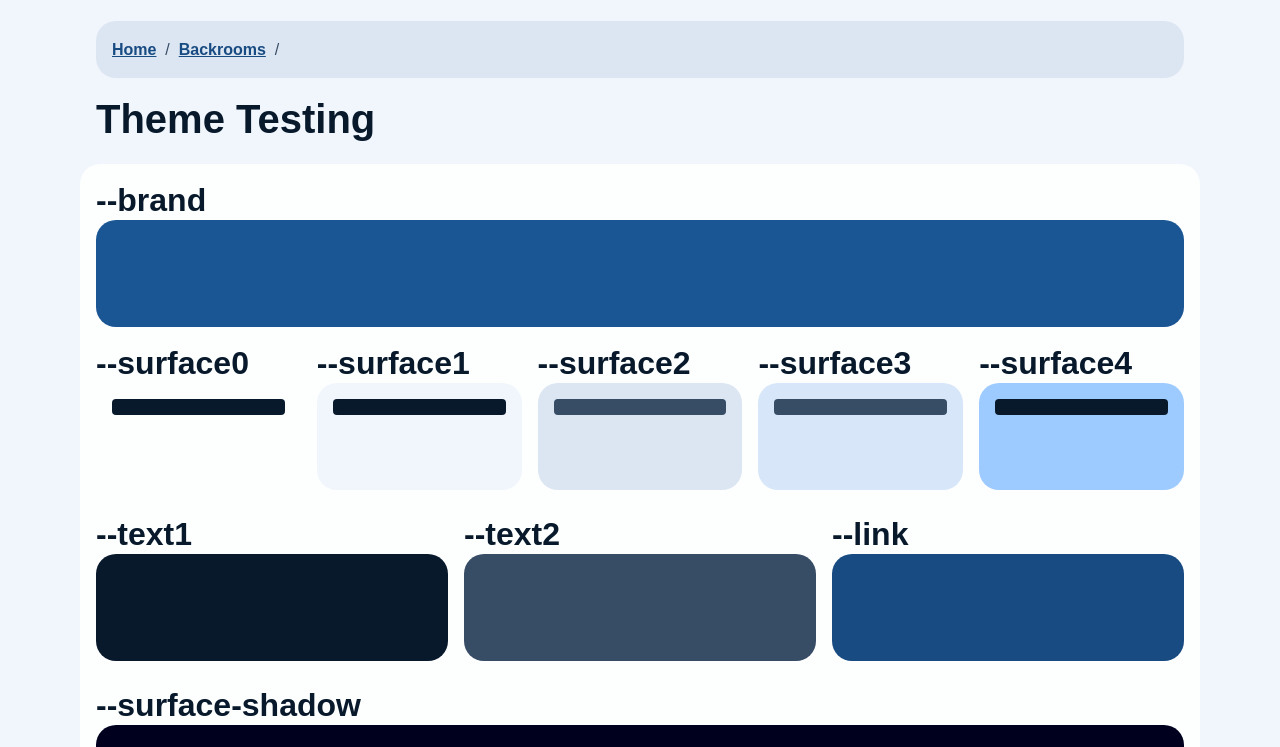
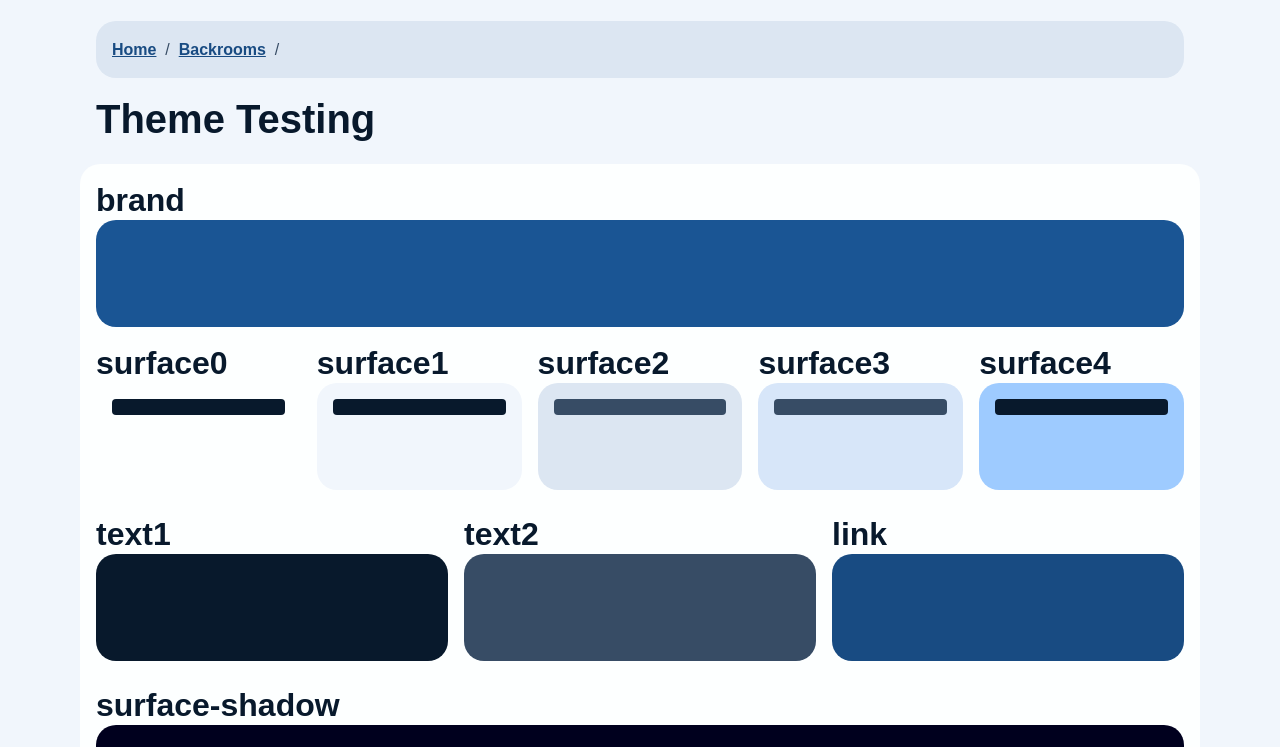
Before and after one commit to twit96/portfolio, an Astro site: page /backrooms/theme in a window 1280 px wide. Shown: the part 53-800 px from the top of the page. Built offline with nearby package versions, Linux system fonts and the light colour scheme; Astro itself is replaced by a stand-in of ours.

Commit message:
Update backrooms/theme page

```diff
--- a/src/pages/backrooms/theme.astro
+++ b/src/pages/backrooms/theme.astro
@@ -16,47 +16,47 @@ import BaseLayout from '@layouts/BaseLayout.astro';
 
 
       <div class="color-wrap">
-        <h2>--brand</h2>
+        <h2>brand</h2>
         <div class="theme-color card" style="background:var(--brand);"></div>
       </div>
 
 
       <div
         class="custom-scrollbar layout layout--flex-scroll"
-        style="--_base-size:12rem; --_track-margin: var(--radius-lg);"
+        style="--_base-size:12rem;"
       >
         <div class="layout--flex-scroll__inner">
 
           <div class="color-wrap">
-            <h2>--surface0</h2>
+            <h2>surface0</h2>
             <div class="theme-color card" style="background:var(--surface0);">
               <div class="theme-sub-color btn" style="background:var(--text1);"></div>
             </div>
           </div>
 
           <div class="color-wrap">
-            <h2>--surface1</h2>
+            <h2>surface1</h2>
             <div class="theme-color card" style="background:var(--surface1);">
               <div class="theme-sub-color btn" style="background:var(--text1);"></div>
             </div>
           </div>
 
           <div class="color-wrap">
-            <h2>--surface2</h2>
+            <h2>surface2</h2>
             <div class="theme-color card" style="background:var(--surface2);">
               <div class="theme-sub-color btn" style="background:var(--text2);"></div>
             </div>
           </div>
 
           <div class="color-wrap">
-            <h2>--surface3</h2>
+            <h2>surface3</h2>
             <div class="theme-color card" style="background:var(--surface3);">
               <div class="theme-sub-color btn" style="background:var(--text2);"></div>
             </div>
           </div>
 
           <div class="color-wrap">
-            <h2>--surface4</h2>
+            <h2>surface4</h2>
             <div class="theme-color card" style="background:var(--surface4);">
               <div class="theme-sub-color btn" style="background:var(--text1);"></div>
             </div>
@@ -66,24 +66,21 @@ import BaseLayout from '@layouts/BaseLayout.astro';
       </div>
 
 
-      <div
-        class="custom-scrollbar layout layout--flex-scroll"
-        style="--_track-margin: var(--radius-lg);"
-      >
+      <div class="custom-scrollbar layout layout--flex-scroll">
         <div class="layout--flex-scroll__inner">
 
           <div class="color-wrap">
-            <h2>--text1</h2>
+            <h2>text1</h2>
             <div class="theme-color card" style="background:var(--text1);"></div>
           </div>
 
           <div class="color-wrap">
-            <h2>--text2</h2>
+            <h2>text2</h2>
             <div class="theme-color card" style="background:var(--text2);"></div>
           </div>
 
           <div class="color-wrap">
-            <h2>--link</h2>
+            <h2>link</h2>
             <div class="theme-color card" style="background:var(--link);"></div>
           </div>
 
@@ -92,7 +89,7 @@ import BaseLayout from '@layouts/BaseLayout.astro';
 
 
       <div class="color-wrap">
-        <h2>--surface-shadow</h2>
+        <h2>surface-shadow</h2>
         <div class="theme-color card" style="background:oklch(var(--surface-shadow));"></div>
       </div>
 
```
